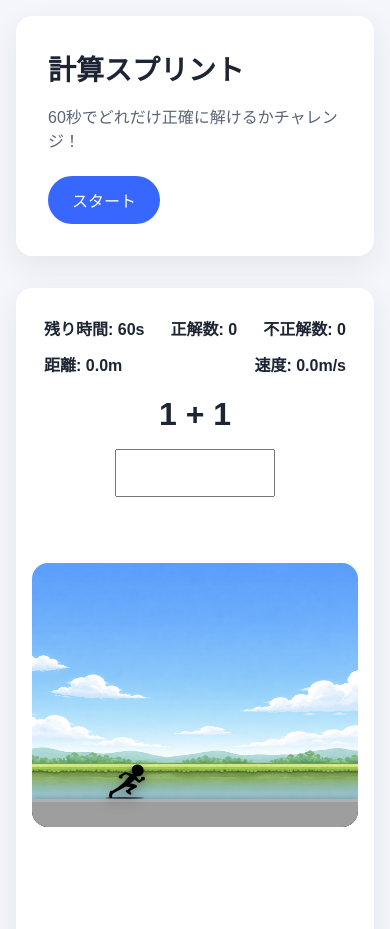
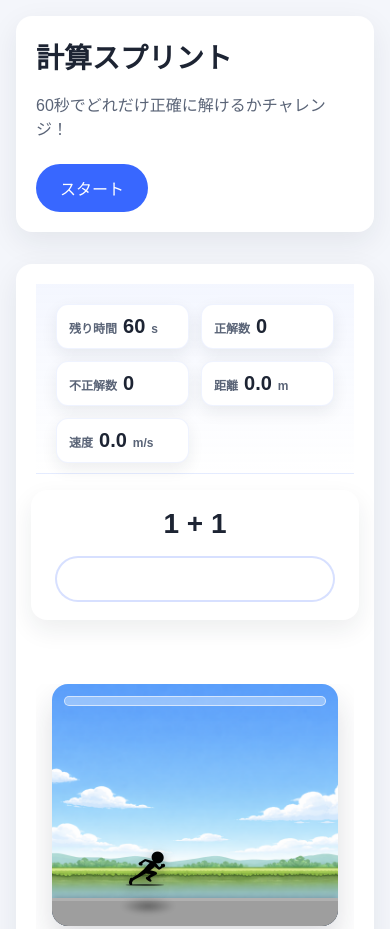
Before and after one commit to shimimasa/calculation-sprint, a plain HTML site: page index.html in a window 390 px wide. Shown: the top 929 px of the page. Drawn offline with Linux system fonts and the light colour scheme; grey boxes are pictures that could not be loaded.

Commit message:
Enhance game UI layers and run effects

```diff
--- a/index.html
+++ b/index.html
@@ -46,15 +46,35 @@
       </section>
 
       <section id="game-screen" class="screen game-screen">
-        <div class="game-top">
-          <div class="status-bar">
-            <span>残り時間: <strong id="game-time-left">60</strong>s</span>
-            <span>正解数: <strong id="game-correct-count">0</strong></span>
-            <span>不正解数: <strong id="game-wrong-count">0</strong></span>
-            <span>距離: <strong id="game-distance">0.0</strong>m</span>
-            <span>速度: <strong id="game-speed">0.0</strong>m/s</span>
-            <span id="game-review-progress" hidden>復習: 0/10</span>
+        <div class="game-hud">
+          <div class="status-grid">
+            <div class="status-card">
+              <span class="status-label">残り時間</span>
+              <strong id="game-time-left" class="status-value">60</strong>
+              <span class="status-unit">s</span>
+            </div>
+            <div class="status-card">
+              <span class="status-label">正解数</span>
+              <strong id="game-correct-count" class="status-value">0</strong>
+            </div>
+            <div class="status-card">
+              <span class="status-label">不正解数</span>
+              <strong id="game-wrong-count" class="status-value">0</strong>
+            </div>
+            <div class="status-card">
+              <span class="status-label">距離</span>
+              <strong id="game-distance" class="status-value">0.0</strong>
+              <span class="status-unit">m</span>
+            </div>
+            <div class="status-card">
+              <span class="status-label">速度</span>
+              <strong id="game-speed" class="status-value">0.0</strong>
+              <span class="status-unit">m/s</span>
+            </div>
+            <div id="game-review-progress" class="status-review" hidden>復習: 0/10</div>
           </div>
+        </div>
+        <div class="game-focus">
           <div class="question-area">
             <div id="game-question" class="question-text">1 + 1</div>
             <input id="game-answer-input" type="number" class="answer-input" autocomplete="off" />
@@ -63,10 +83,15 @@
         </div>
         <div class="run-layer" aria-hidden="true">
           <div class="run-world">
+            <div class="run-progress">
+              <div id="run-progress-bar" class="run-progress__bar"></div>
+              <div id="run-progress-label" class="run-progress__label">0m</div>
+            </div>
             <div class="run-bg"></div>
             <div class="run-ground"></div>
             <div class="speed-lines"></div>
             <div class="runner-wrap">
+              <span class="runner-shadow"></span>
               <img
                 id="runner-sprite"
                 src="/assets/runner/runner.png"
--- a/src/screens/gameScreen.js
+++ b/src/screens/gameScreen.js
@@ -58,6 +58,10 @@ const gameScreen = {
     domRefs.game.speedLines?.classList.remove('boost-lines');
     domRefs.game.speed?.classList.remove('glow');
     domRefs.game.runWorld?.classList.remove('miss-flash');
+    domRefs.game.runWorld?.classList.remove('is-fast', 'is-rapid');
+    domRefs.game.speedLines?.classList.remove('is-fast', 'is-rapid');
+    domRefs.game.runner?.classList.remove('speed-glow');
+    domRefs.game.runnerWrap?.classList.remove('is-fast', 'is-rapid');
   },
   queueEffectReset(callback, delayMs) {
     const timeoutId = window.setTimeout(() => {
@@ -246,6 +250,25 @@ const gameScreen = {
         lineOpacity = Math.min(1, lineOpacity + 0.25);
       }
       domRefs.game.speedLines.style.opacity = lineOpacity.toFixed(2);
+      domRefs.game.speedLines.classList.toggle('is-fast', speedRatio > 0.45);
+      domRefs.game.speedLines.classList.toggle('is-rapid', speedRatio > 0.75);
+      domRefs.game.runWorld?.classList.toggle('is-fast', speedRatio > 0.6);
+      domRefs.game.runWorld?.classList.toggle('is-rapid', speedRatio > 0.85);
+      domRefs.game.runner?.classList.toggle('speed-glow', speedRatio > 0.7);
+      domRefs.game.runnerWrap?.classList.toggle('is-fast', speedRatio > 0.7);
+      domRefs.game.runnerWrap?.classList.toggle('is-rapid', speedRatio > 0.85);
+    }
+    if (domRefs.game.runProgressBar && domRefs.game.runProgressLabel) {
+      if (gameState.isReviewMode) {
+        domRefs.game.runProgressBar.style.width = '0%';
+        domRefs.game.runProgressLabel.textContent = '0m';
+      } else {
+        const segment = 100;
+        const distanceValue = Math.max(0, gameState.distanceM);
+        const progress = ((distanceValue % segment) / segment) * 100;
+        domRefs.game.runProgressBar.style.width = `${progress.toFixed(1)}%`;
+        domRefs.game.runProgressLabel.textContent = `${Math.floor(distanceValue / segment) * segment}m`;
+      }
     }
     if (domRefs.game.runLayer) {
       domRefs.game.runLayer.hidden = gameState.isReviewMode;
--- a/src/ui/domRefs.js
+++ b/src/ui/domRefs.js
@@ -30,6 +30,9 @@ const domRefs = {
     runWorld: document.querySelector('.run-world'),
     runBg: document.querySelector('.run-bg'),
     speedLines: document.querySelector('.speed-lines'),
+    runnerWrap: document.querySelector('.runner-wrap'),
+    runProgressBar: document.getElementById('run-progress-bar'),
+    runProgressLabel: document.getElementById('run-progress-label'),
   },
   result: {
     bestToast: document.getElementById('result-best-toast'),
--- a/styles/style.css
+++ b/styles/style.css
@@ -45,15 +45,71 @@ body {
   display: flex;
   flex-direction: column;
   min-height: min(92vh, 860px);
+  gap: 16px;
 }
 
-.game-top {
-  padding: 28px 28px 18px;
+.game-hud {
+  padding: 28px 28px 12px;
+  background: linear-gradient(180deg, rgba(243, 246, 255, 0.95), rgba(255, 255, 255, 0.85));
+  border-bottom: 1px solid rgba(56, 103, 255, 0.08);
+}
+
+.status-grid {
+  display: grid;
+  grid-template-columns: repeat(auto-fit, minmax(140px, 1fr));
+  gap: 12px;
+  align-items: stretch;
+}
+
+.status-card {
+  background: #fff;
+  border-radius: 12px;
+  padding: 10px 12px;
+  display: flex;
+  align-items: baseline;
+  gap: 6px;
+  box-shadow: 0 6px 16px rgba(29, 36, 51, 0.08);
+  border: 1px solid rgba(56, 103, 255, 0.08);
+}
+
+.status-label {
+  font-size: 12px;
+  color: #5a6477;
+  font-weight: 600;
+}
+
+.status-value {
+  font-size: 20px;
+  font-weight: 700;
+  color: #1d2433;
+}
+
+.status-unit {
+  font-size: 12px;
+  color: #5a6477;
+  font-weight: 600;
+}
+
+.status-review {
+  align-self: center;
+  font-weight: 700;
+  color: #3867ff;
+  background: rgba(56, 103, 255, 0.12);
+  padding: 6px 12px;
+  border-radius: 999px;
+}
+
+.game-focus {
+  padding: 8px 28px 0;
+  display: flex;
+  flex-direction: column;
+  align-items: center;
+  gap: 8px;
 }
 
 .run-layer {
-  padding: 0 16px 16px;
-  height: 280px;
+  padding: 0 16px 18px;
+  height: min(48vh, 420px);
   overflow: hidden;
 }
 
@@ -97,21 +153,16 @@ body {
   font-weight: 600;
 }
 
-.status-bar {
-  display: flex;
-  justify-content: space-between;
-  flex-wrap: wrap;
-  gap: 12px;
-  margin-bottom: 20px;
-  font-weight: 600;
-}
-
 .question-area {
   display: flex;
   flex-direction: column;
   gap: 16px;
   align-items: center;
-  margin-bottom: 16px;
+  margin-bottom: 8px;
+  background: #fff;
+  padding: 18px 24px;
+  border-radius: 16px;
+  box-shadow: 0 10px 24px rgba(29, 36, 51, 0.08);
 }
 
 .question-text {
@@ -122,8 +173,17 @@ body {
 .answer-input {
   font-size: 24px;
   padding: 8px 12px;
-  width: 160px;
+  width: min(240px, 80vw);
   text-align: center;
+  border-radius: 999px;
+  border: 2px solid rgba(56, 103, 255, 0.2);
+  outline: none;
+  transition: border 0.2s ease, box-shadow 0.2s ease;
+}
+
+.answer-input:focus {
+  border-color: rgba(56, 103, 255, 0.6);
+  box-shadow: 0 0 0 4px rgba(56, 103, 255, 0.15);
 }
 
 .feedback {
@@ -147,6 +207,7 @@ body {
   overflow: hidden;
   border-radius: 16px;
   background: #e9eef8;
+  box-shadow: inset 0 0 0 1px rgba(255, 255, 255, 0.6), 0 16px 30px rgba(29, 36, 51, 0.15);
 }
 
 .run-world::after {
@@ -170,6 +231,15 @@ body {
   background-size: auto 100%;
   will-change: background-position;
   z-index: 1;
+  transition: filter 0.2s ease;
+}
+
+.run-world.is-fast .run-bg {
+  filter: saturate(1.1) brightness(1.05);
+}
+
+.run-world.is-rapid .run-bg {
+  filter: saturate(1.2) brightness(1.1);
 }
 
 .run-ground {
@@ -206,13 +276,35 @@ body {
   filter: drop-shadow(0 0 6px rgba(255, 255, 255, 0.6));
 }
 
+.speed-lines.is-fast {
+  background-size: 18px 18px;
+}
+
+.speed-lines.is-rapid {
+  background-size: 12px 12px;
+}
+
 .runner-wrap {
   position: absolute;
   left: 64px;
-  bottom: 12px;
+  bottom: 24px;
   width: 64px;
   height: 64px;
   z-index: 4;
+}
+
+.runner-shadow {
+  position: absolute;
+  left: 6px;
+  right: 6px;
+  bottom: -12px;
+  height: 16px;
+  background: radial-gradient(closest-side, rgba(0, 0, 0, 0.55), rgba(0, 0, 0, 0));
+  filter: blur(2px);
+  opacity: 0.7;
+  transform: scale(1.05);
+  transition: opacity 0.2s ease, transform 0.2s ease;
+  z-index: 0;
 }
 
 .runner-missing .runner-wrap::before {
@@ -232,11 +324,22 @@ body {
   transform: translateY(0);
   transition: transform 0.2s ease, filter 0.2s ease;
   filter: drop-shadow(0 4px 6px rgba(0, 0, 0, 0.35));
+  position: relative;
+  z-index: 1;
 }
 
 #runner-sprite.boost {
   transform: translateY(-2px) scale(1.06);
   filter: drop-shadow(0 6px 10px rgba(0, 0, 0, 0.45)) brightness(1.1);
+}
+
+#runner-sprite.speed-glow {
+  filter: drop-shadow(0 8px 14px rgba(0, 0, 0, 0.45)) blur(0.2px) brightness(1.12);
+}
+
+.runner-wrap.is-fast .runner-shadow {
+  opacity: 0.9;
+  transform: scale(1.12);
 }
 
 #runner-sprite.hit {
@@ -245,6 +348,38 @@ body {
 
 #game-speed.glow {
   text-shadow: 0 0 10px rgba(56, 103, 255, 0.75), 0 0 18px rgba(56, 103, 255, 0.55);
+}
+
+.run-progress {
+  position: absolute;
+  top: 12px;
+  left: 12px;
+  right: 12px;
+  height: 10px;
+  border-radius: 999px;
+  background: rgba(255, 255, 255, 0.35);
+  border: 1px solid rgba(255, 255, 255, 0.6);
+  overflow: hidden;
+  z-index: 5;
+  display: flex;
+  align-items: center;
+}
+
+.run-progress__bar {
+  height: 100%;
+  width: 0%;
+  background: linear-gradient(90deg, rgba(56, 103, 255, 0.75), rgba(46, 204, 113, 0.9));
+  transition: width 0.15s ease;
+}
+
+.run-progress__label {
+  position: absolute;
+  right: 12px;
+  top: -18px;
+  font-size: 11px;
+  font-weight: 700;
+  color: #fff;
+  text-shadow: 0 2px 6px rgba(0, 0, 0, 0.35);
 }
 
 .result-list {
@@ -295,3 +430,34 @@ body {
   color: #5a6477;
   font-weight: 600;
 }
+
+@media (max-width: 768px) {
+  .screen {
+    padding: 20px;
+  }
+
+  .game-hud {
+    padding: 20px 20px 10px;
+  }
+
+  .game-focus {
+    padding: 0 20px;
+  }
+
+  .status-grid {
+    grid-template-columns: repeat(auto-fit, minmax(120px, 1fr));
+  }
+
+  .question-text {
+    font-size: 28px;
+  }
+
+  .answer-input {
+    font-size: 22px;
+    width: min(280px, 90vw);
+  }
+
+  .run-layer {
+    height: min(34vh, 260px);
+  }
+}
```
